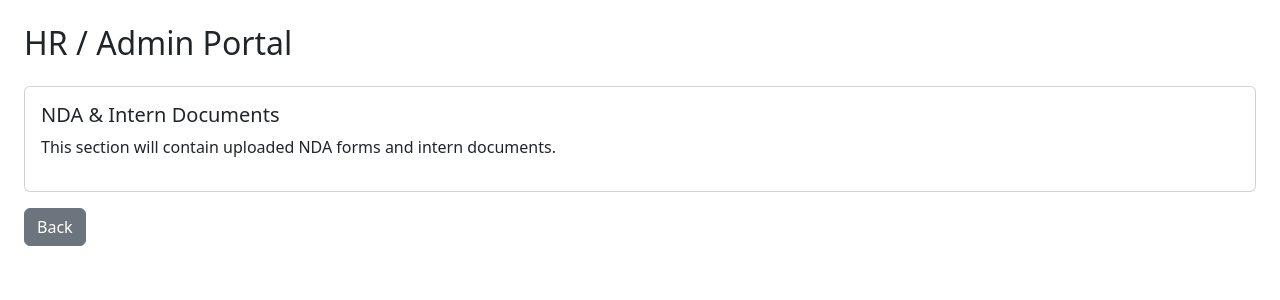
After one commit to mickeypatil/intern-portal, a Flask app: template templates/HR.html in a window 1280 px wide. The commit adds this page. Shown: the top 300 px of the page. Run offline with Flask 3, Linux system fonts and the light colour scheme; the template is opened without the code that fills it, so the values that code supplies are empty.

Commit message:
Add conditional HR sidebar link

```diff
--- a/app.py
+++ b/app.py
@@ -122,6 +122,16 @@ def dashboard():
 
     return render_template("dashboard.html", messages=messages)
 
+@app.route("/hr")
+def hr_portal():
+    if "user" not in session:
+        return redirect(url_for("login"))
+
+    if session.get("role") != "admin":
+        return "Access Denied - Admin Only"
+
+    return render_template("hr.html")
+
 @app.route("/announcements")
 def announcements():
     if "user" not in session:
--- /dev/null
+++ b/templates/HR.html
@@ -0,0 +1,21 @@
+<!DOCTYPE html>
+<html>
+<head>
+    <title>HR Portal</title>
+    <link href="https://cdn.jsdelivr.net/npm/bootstrap@5.3.3/dist/css/bootstrap.min.css" rel="stylesheet">
+</head>
+<body class="p-4">
+
+<h2>HR / Admin Portal</h2>
+
+<div class="card mt-4">
+    <div class="card-body">
+        <h5>NDA & Intern Documents</h5>
+        <p>This section will contain uploaded NDA forms and intern documents.</p>
+    </div>
+</div>
+
+<a href="{{ url_for('dashboard') }}" class="btn btn-secondary mt-3">Back</a>
+
+</body>
+</html>
--- a/templates/dashboard.html
+++ b/templates/dashboard.html
@@ -29,6 +29,11 @@
                 <li class="nav-item mb-2">
                     <a class="nav-link text-white" href="{{ url_for('security') }}">Security</a>
                 </li>
+                {% if session['role'] == 'admin' %}
+                <li class="nav-item mb-2">
+                    <a class="nav-link text-white" href="{{ url_for('hr_portal') }}">HR Portal</a>
+                </li>
+                {% endif %}
                 <li class="nav-item mt-4">
                     <a class="btn btn-outline-light w-100" href="{{ url_for('logout') }}">Logout</a>
                 </li>
```
Also changed, not shown: database.db.
